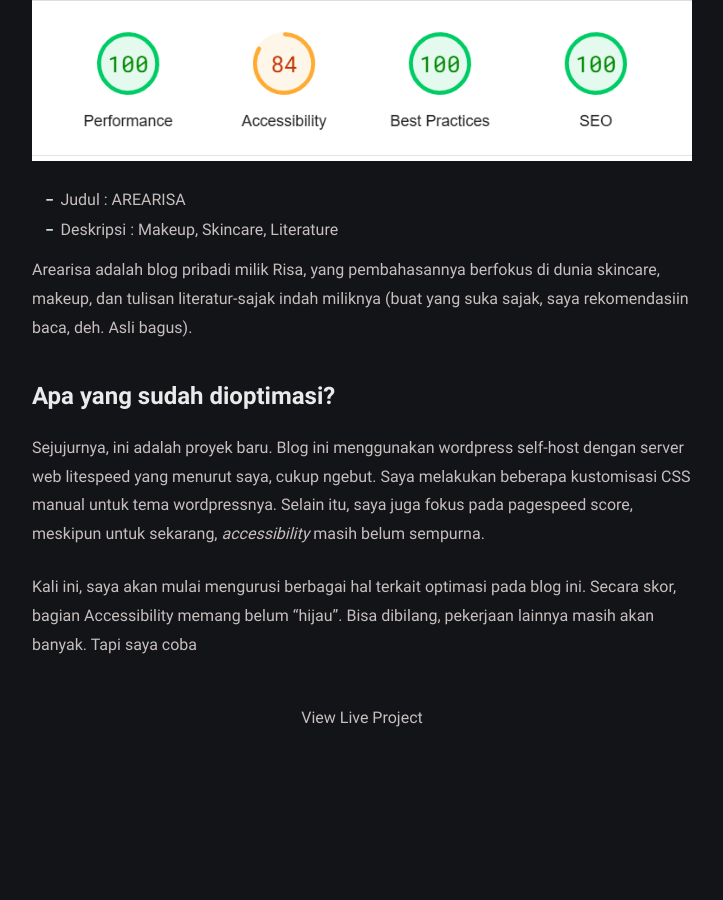
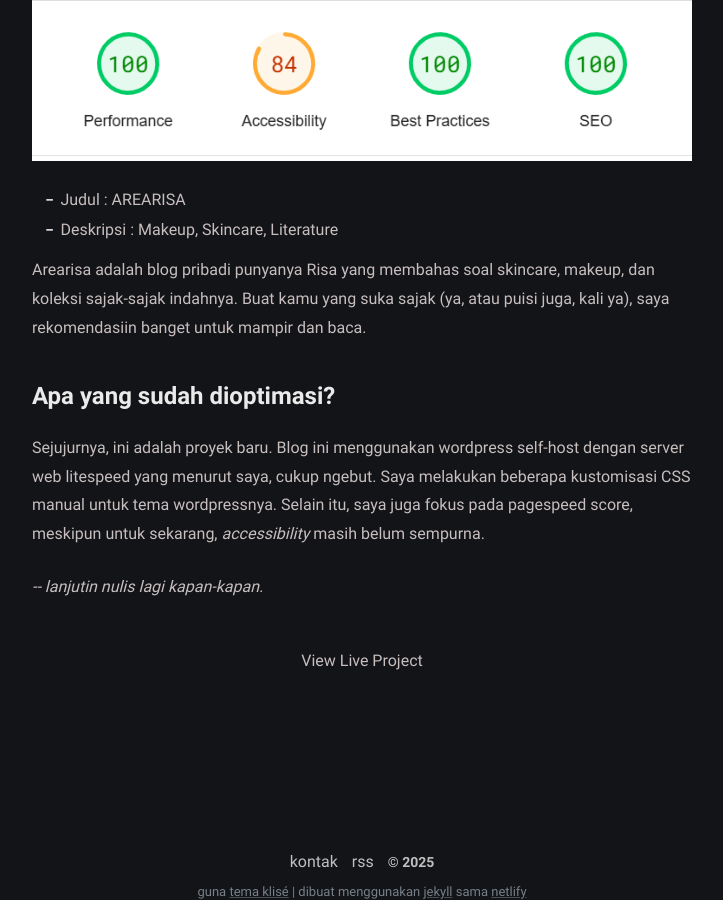
Before and after one commit to judwm/judwm.github.io, a Jekyll site: the page built from _portfolio/website-arearisa-com.md, in a window 1280 px wide and 900 px high, scrolled down 1131 px. Shown: the whole window, without its empty margins (278-1001 px from the left). Built offline with Jekyll 4.4.1, drawn with Linux system fonts in a browser that asks for light colours; a script that is not in the unit is left out.

Commit message:
Update Portfolio “website-arearisa-com”

```diff
--- a/_portfolio/website-arearisa-com.md
+++ b/_portfolio/website-arearisa-com.md
@@ -1,7 +1,10 @@
 ---
 layout: portfolio-detail
 title: "Website: arearisa.com"
-description:
+description: Arearisa adalah blog pribadi punyanya Risa yang membahas soal
+  skincare, makeup, dan koleksi sajak-sajak indahnya. Buat kamu yang suka sajak
+  (ya, atau puisi juga, kali ya), saya rekomendasiin banget untuk mampir dan
+  baca.
 image: /assets/uploads/screenshot-2025-02-02-120844.png
 project_url: https://arearisa.com/
 technologies:
@@ -12,10 +15,10 @@
 * Judul : AREARISA
 * Deskripsi : Makeup, Skincare, Literature
 
-Arearisa adalah blog pribadi milik Risa, yang pembahasannya berfokus di dunia skincare, makeup, dan tulisan literatur-sajak indah miliknya (buat yang suka sajak, saya rekomendasiin baca, deh. Asli bagus).
+Arearisa adalah blog pribadi punyanya Risa yang membahas soal skincare, makeup, dan koleksi sajak-sajak indahnya. Buat kamu yang suka sajak (ya, atau puisi juga, kali ya), saya rekomendasiin banget untuk mampir dan baca.
 
 ## Apa yang sudah dioptimasi?
 
 Sejujurnya, ini adalah proyek baru. Blog ini menggunakan wordpress self-host dengan server web litespeed yang menurut saya, cukup ngebut. Saya melakukan beberapa kustomisasi CSS manual untuk tema wordpressnya. Selain itu, saya juga fokus pada pagespeed score, meskipun untuk sekarang, *accessibility* masih belum sempurna.
 
-Kali ini, saya akan mulai mengurusi berbagai hal terkait optimasi pada blog ini. Secara skor, bagian Accessibility memang belum "hijau". Bisa dibilang, pekerjaan lainnya masih akan banyak. Tapi saya coba
+*\-- lanjutin nulis lagi kapan-kapan.*
```
